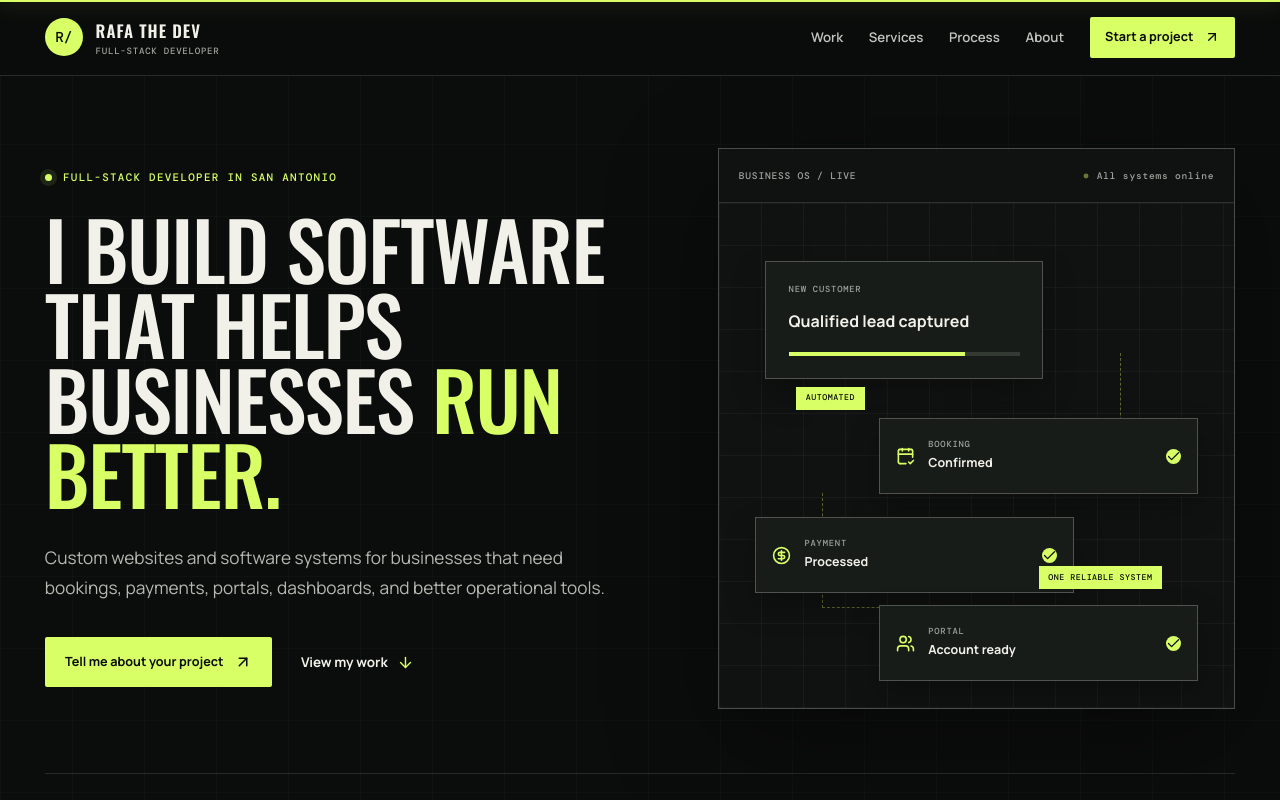
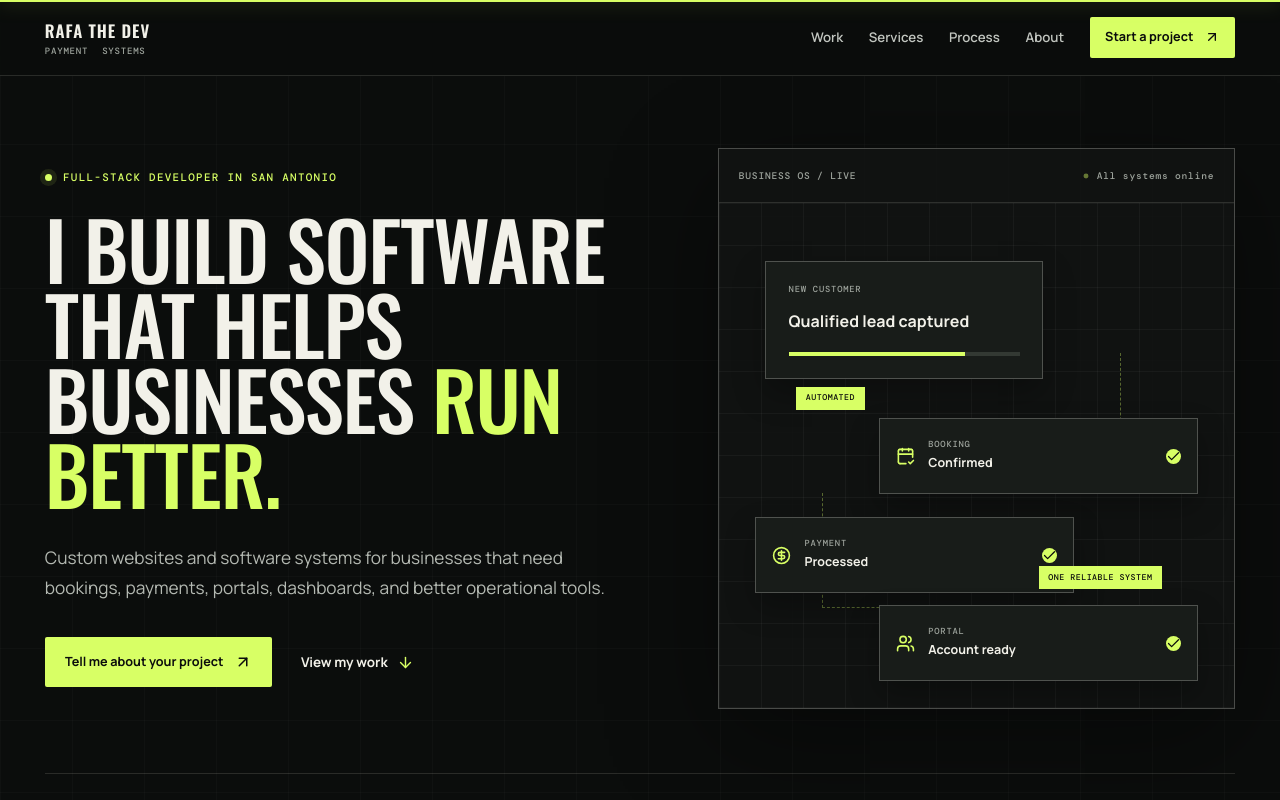
Before and after one commit to webdevRafa/rafa-the-dev, a React (Vite) app: page / in a window 1280 px wide. Shown: the top 800 px of the page. Built offline with nearby package versions, Linux system fonts and the light colour scheme.

Commit message:
Animate navbar service labels

```diff
--- a/src/App.css
+++ b/src/App.css
@@ -107,6 +107,41 @@
   letter-spacing: 0.08em;
 }
 
+.brand-rotator {
+  position: relative;
+  display: block;
+  width: 24ch;
+  height: 1.2em;
+  overflow: hidden;
+  white-space: nowrap;
+}
+
+.brand-label-scene {
+  position: absolute;
+  top: 0;
+  left: 0;
+  display: inline-flex;
+  align-items: center;
+}
+
+.brand-label-shared {
+  display: inline-flex;
+  align-items: center;
+}
+
+.brand-label-term-window {
+  position: relative;
+  display: inline-block;
+  height: 1.2em;
+  overflow: hidden;
+}
+
+.brand-label-term {
+  position: absolute;
+  top: 0;
+  left: 0;
+}
+
 .nav-links {
   display: flex;
   align-items: center;
@@ -1455,7 +1490,16 @@ summary:focus-visible {
 }
 
 @media (max-width: 760px) {
-  .brand-copy small {
+  .header-brand .brand-copy strong {
+    font-size: 1rem;
+  }
+
+  .header-brand .brand-copy small {
+    font-size: 0.52rem;
+    letter-spacing: 0.06em;
+  }
+
+  .footer-brand .brand-copy small {
     display: none;
   }
 
--- a/src/App.tsx
+++ b/src/App.tsx
@@ -160,6 +160,40 @@ const projectTypes = [
 
 const revealEase = [0.22, 1, 0.36, 1] as const
 const revealViewport = { once: true, amount: 0.16 } as const
+const brandLabelScenes = [
+  { id: 'developer', label: 'FULL-STACK DEVELOPER' },
+  {
+    id: 'systems',
+    words: ['BOOKING', 'PAYMENT', 'SCHEDULING'],
+    suffix: 'SYSTEMS',
+    termWidth: '10.5ch',
+  },
+  {
+    id: 'portals',
+    words: ['CUSTOMER', 'EMPLOYEE', 'ADMIN'],
+    suffix: 'PORTALS',
+    termWidth: '8.5ch',
+  },
+  {
+    id: 'dashboards',
+    words: ['OPERATIONS', 'ANALYTICS', 'CLIENT'],
+    suffix: 'DASHBOARDS',
+    termWidth: '10.5ch',
+  },
+  {
+    id: 'websites',
+    words: ['BROCHURE', 'CONVERSION', 'BUSINESS'],
+    suffix: 'WEBSITES',
+    termWidth: '10.5ch',
+  },
+  {
+    id: 'tools',
+    words: ['WORKFLOW', 'REPORTING', 'AUTOMATION'],
+    suffix: 'TOOLS',
+    termWidth: '10.5ch',
+  },
+] as const
+
 const heroItem = {
   hidden: { opacity: 0, y: 28, filter: 'blur(7px)' },
   visible: {
@@ -201,6 +235,74 @@ function LogoMark() {
     <span className="logo-mark" aria-hidden="true">
       R/
     </span>
+  )
+}
+
+function RotatingBrandLabel() {
+  const reduceMotion = useReducedMotion()
+  const [sceneIndex, setSceneIndex] = useState(0)
+  const [wordIndex, setWordIndex] = useState(0)
+  const activeSceneIndex = reduceMotion ? 0 : sceneIndex
+  const scene = brandLabelScenes[activeSceneIndex]
+
+  useEffect(() => {
+    if (reduceMotion) return
+
+    const hasSharedWord = 'words' in scene
+    const isLastWord = hasSharedWord && wordIndex === scene.words.length - 1
+    const delay = hasSharedWord ? 2200 : 3200
+    const timer = window.setTimeout(() => {
+      if (hasSharedWord && !isLastWord) {
+        setWordIndex((current) => current + 1)
+        return
+      }
+
+      setSceneIndex((current) => (current + 1) % brandLabelScenes.length)
+      setWordIndex(0)
+    }, delay)
+
+    return () => window.clearTimeout(timer)
+  }, [reduceMotion, scene, wordIndex])
+
+  return (
+    <small
+      className="brand-rotator"
+      aria-label="Full-stack developer building websites, booking and payment systems, portals, dashboards, and analytics tools"
+    >
+      <AnimatePresence mode="wait" initial={false}>
+        <motion.span
+          className="brand-label-scene"
+          key={scene.id}
+          aria-hidden="true"
+          initial={reduceMotion ? false : { opacity: 0, x: 16, filter: 'blur(3px)' }}
+          animate={{ opacity: 1, x: 0, filter: 'blur(0px)' }}
+          exit={reduceMotion ? undefined : { opacity: 0, x: -16, filter: 'blur(3px)' }}
+          transition={{ duration: 0.38, ease: revealEase }}
+        >
+          {'words' in scene ? (
+            <span className="brand-label-shared">
+              <span className="brand-label-term-window" style={{ width: scene.termWidth }}>
+                <AnimatePresence mode="popLayout" initial={false}>
+                  <motion.span
+                    className="brand-label-term"
+                    key={scene.words[wordIndex]}
+                    initial={reduceMotion ? false : { opacity: 0, y: '85%' }}
+                    animate={{ opacity: 1, y: '0%' }}
+                    exit={reduceMotion ? undefined : { opacity: 0, y: '-85%' }}
+                    transition={{ duration: 0.34, ease: revealEase }}
+                  >
+                    {scene.words[wordIndex]}
+                  </motion.span>
+                </AnimatePresence>
+              </span>
+              <span>{scene.suffix}</span>
+            </span>
+          ) : (
+            scene.label
+          )}
+        </motion.span>
+      </AnimatePresence>
+    </small>
   )
 }
 
@@ -281,16 +383,15 @@ function App() {
         transition={{ duration: 0.6, ease: revealEase }}
       >
         <motion.a
-          className="brand inline-flex items-center no-underline"
+          className="brand header-brand inline-flex items-center no-underline"
           href="#top"
           aria-label="Rafa the Dev home"
           whileHover={reduceMotion ? undefined : { scale: 1.025 }}
           whileTap={reduceMotion ? undefined : { scale: 0.98 }}
         >
-          <LogoMark />
           <span className="brand-copy">
             <strong>RAFA THE DEV</strong>
-            <small>FULL-STACK DEVELOPER</small>
+            <RotatingBrandLabel />
           </span>
         </motion.a>
 
```
